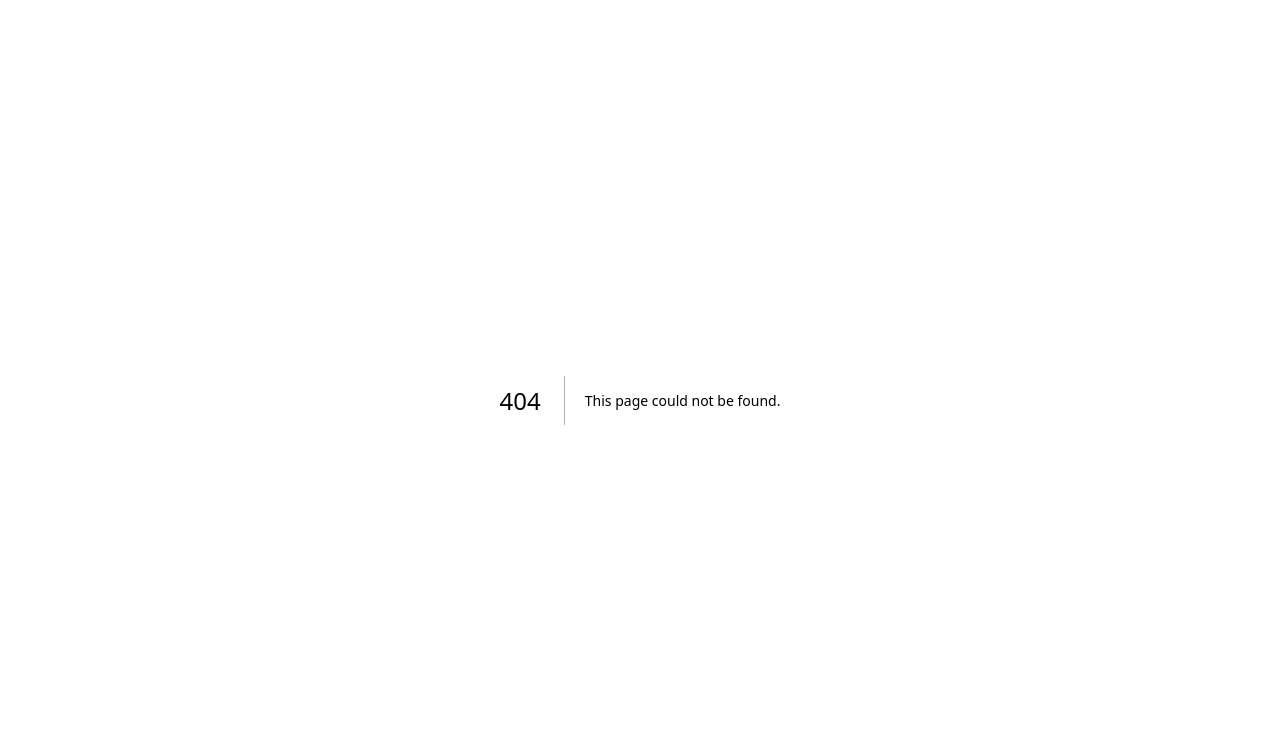
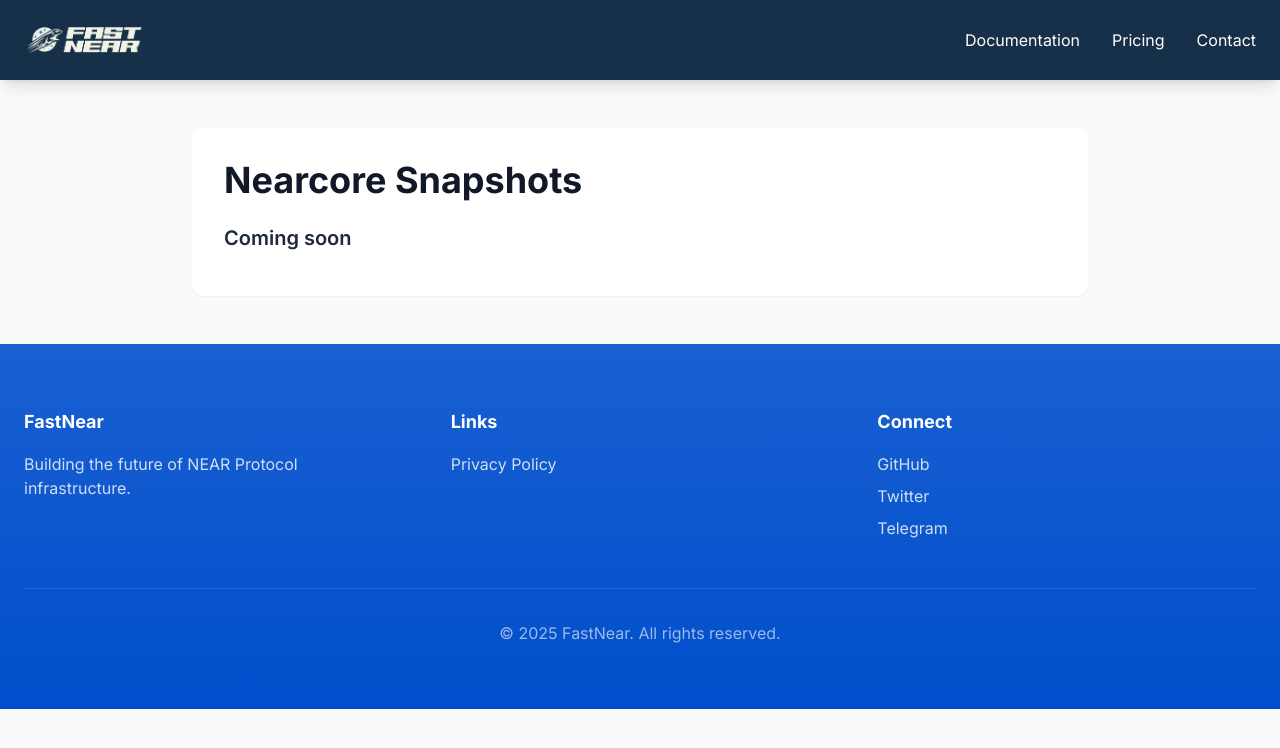
Before and after one commit to fastnear/website, a Next.js app: page /snapshots in a window 1280 px wide. Before the commit this address had no page. Shown: the top 748 px of the page. Built offline with nearby package versions, Linux system fonts and the light colour scheme.

Commit message:
Snapshots coming soon

```diff
--- /dev/null
+++ b/app/snapshots/page.tsx
@@ -0,0 +1,13 @@
+import { Navbar } from "@/components/navbar";
+import { Footer } from "@/components/footer";
+import { Snapshots } from "@/components/snapshots";
+
+export default function SnapshotsPage() {
+  return (
+    <main>
+      <Navbar alwaysScrolled />
+      <Snapshots />
+      <Footer />
+    </main>
+  );
+}
--- /dev/null
+++ b/components/snapshots.tsx
@@ -0,0 +1,16 @@
+export function Snapshots() {
+  return (
+    <div className="container mx-auto px-4 md:px-6 py-8 md:py-12 mt-20">
+      <div className="max-w-4xl mx-auto">
+        <div className="bg-white rounded-lg shadow-sm p-6 md:p-8">
+          <h1 className="text-3xl md:text-4xl font-bold text-gray-900 mb-4">
+            Nearcore Snapshots
+          </h1>
+          <h3 className="text-xl font-semibold text-gray-800 mt-6 mb-3">
+            Coming soon
+          </h3>
+        </div>
+      </div>
+    </div>
+  );
+}
```
